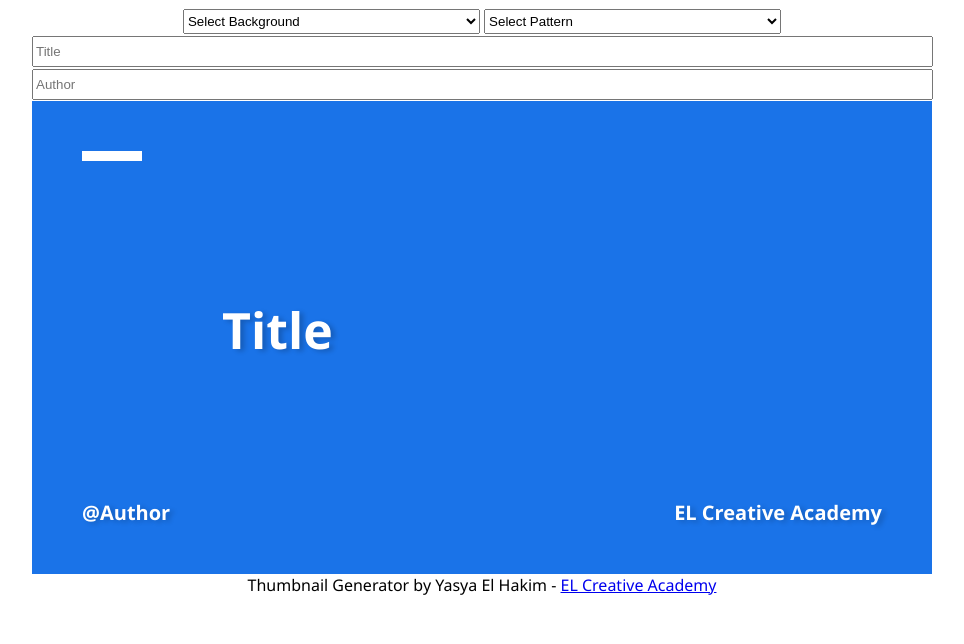
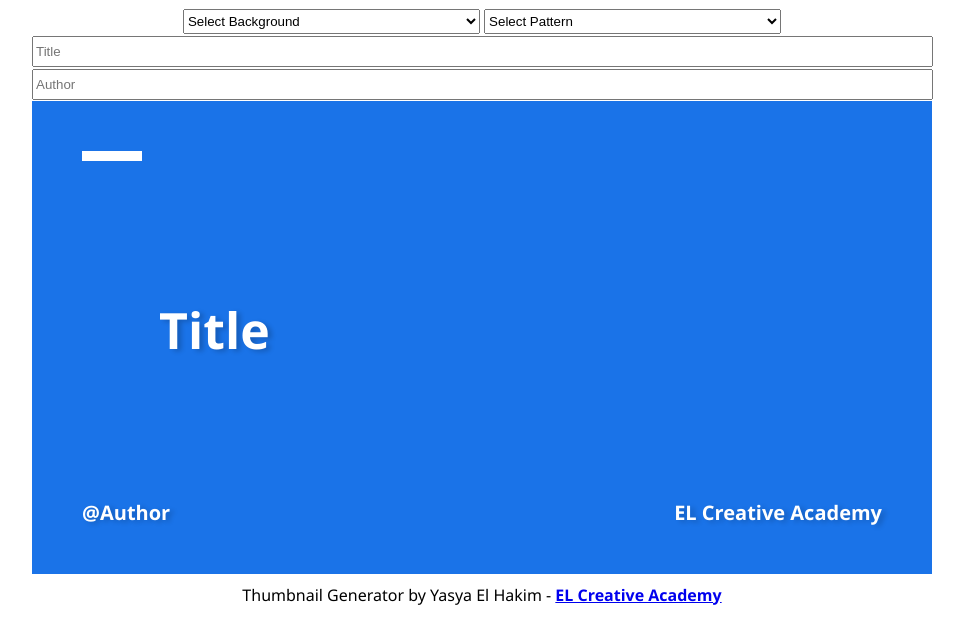
Before and after one commit to elhakimyasya/thumbs, a plain HTML site: page index.html in a window 1280 px wide. Shown: the whole page, without its empty margins (158-1122 px from the left). Drawn offline with Linux system fonts and the light colour scheme; a web font is replaced by a local one.

Commit message:
Update style.css

```diff
--- a/style.css
+++ b/style.css
@@ -86,6 +86,12 @@ body {
 	align-items: center;
 	font-family: Quicksand, 'Google Sans', 'Segoe UI', sans-serif;
 }
+footer.footer {
+	margin: 10px 0;
+}
+footer.footer a {
+	font-weight: bold;
+}
 
 .background::after {
 	position: absolute;
@@ -158,7 +164,7 @@ body {
 	font-size: 50px;
 	font-family: Quicksand, 'Google Sans', 'Segoe UI', sans-serif;
 	font-weight: 700;
-	padding: 0 140px;
+	padding: 0 77px;
 	text-shadow: 4px 2px 5px rgba(0,0,0,0.2);
 	max-height: 240px;
 	overflow: hidden;
```
